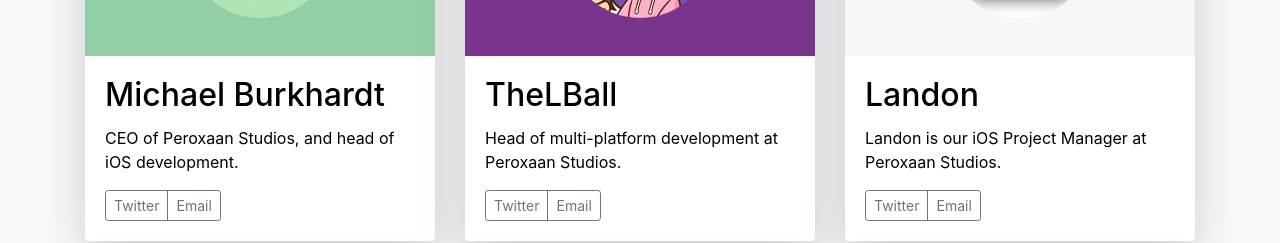
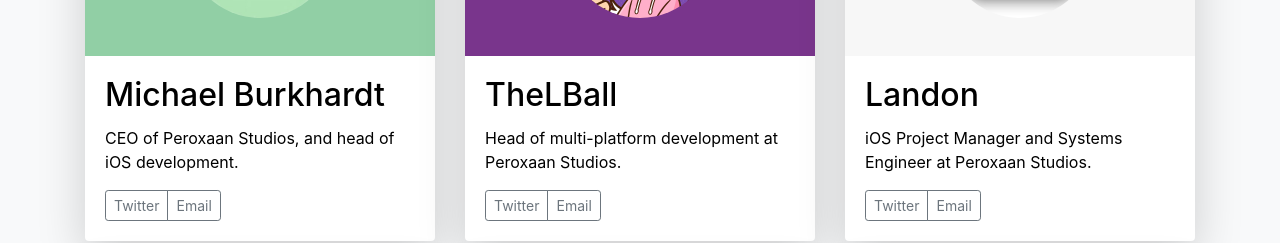
Before and after one commit to Peroxaan/old-website, a plain HTML site: page index.html in a window 1280 px wide. Shown: the part 1680-1923 px from the top of the page. Drawn offline with Linux system fonts and the light colour scheme.

Commit message:
Update index.html

```diff
--- a/index.html
+++ b/index.html
@@ -222,7 +222,7 @@
 								<img width="150" height="150" style="position:absolute; top:37.5px; left:50%; margin-left:-75px; border-radius:75px;" src="resources/images/people/Landon.jpg" />
 								<div class="card-body">
 									<h2 class="card-title">Landon</h2>
-									<p class="card-text">Landon is our iOS Project Manager at Peroxaan Studios.</p>
+									<p class="card-text">iOS Project Manager and Systems Engineer at Peroxaan Studios.</p>
 									<div class="d-flex justify-content-between align-items-center">
 										<div class="btn-group">
 											<a role="button" class="btn btn-sm btn-outline-secondary" href="https://twitter.com/_theldb/">Twitter</a>
```
